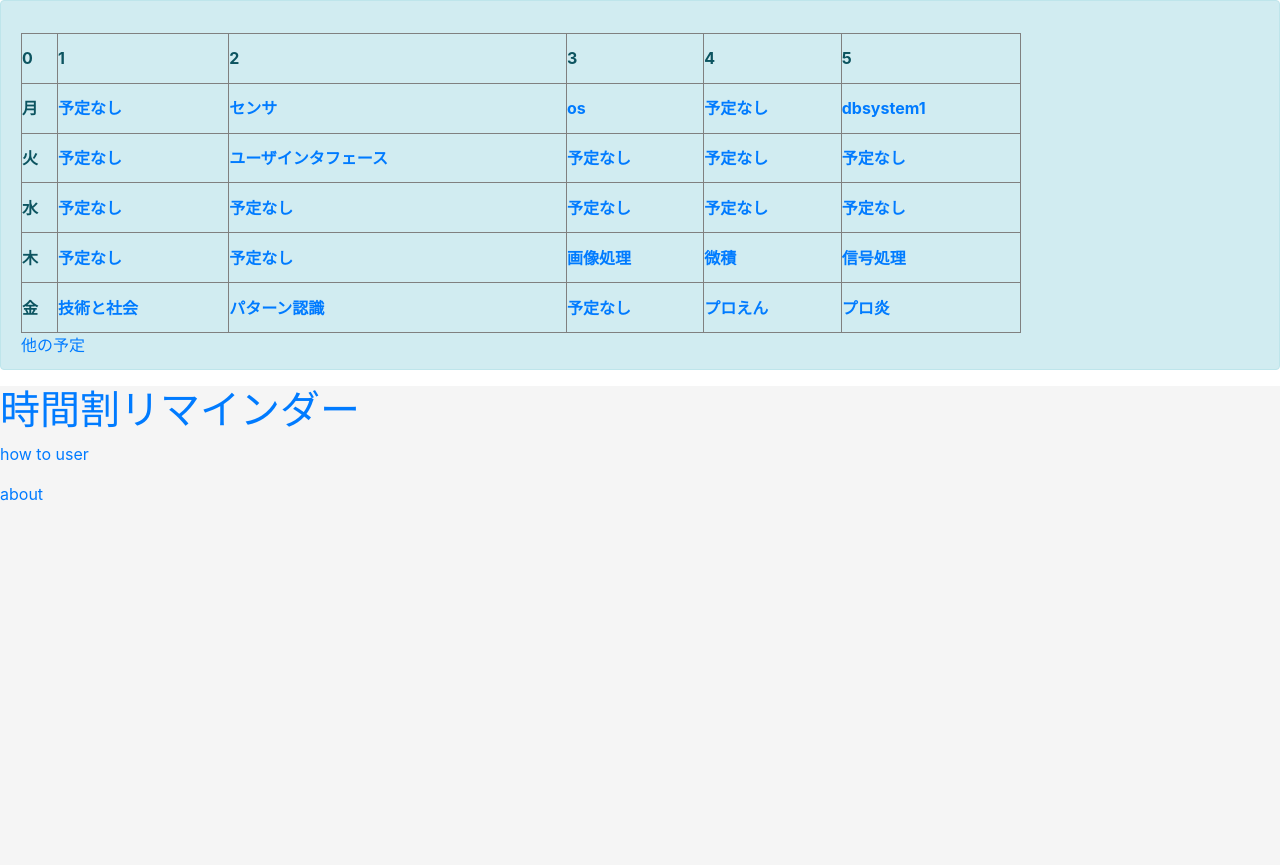
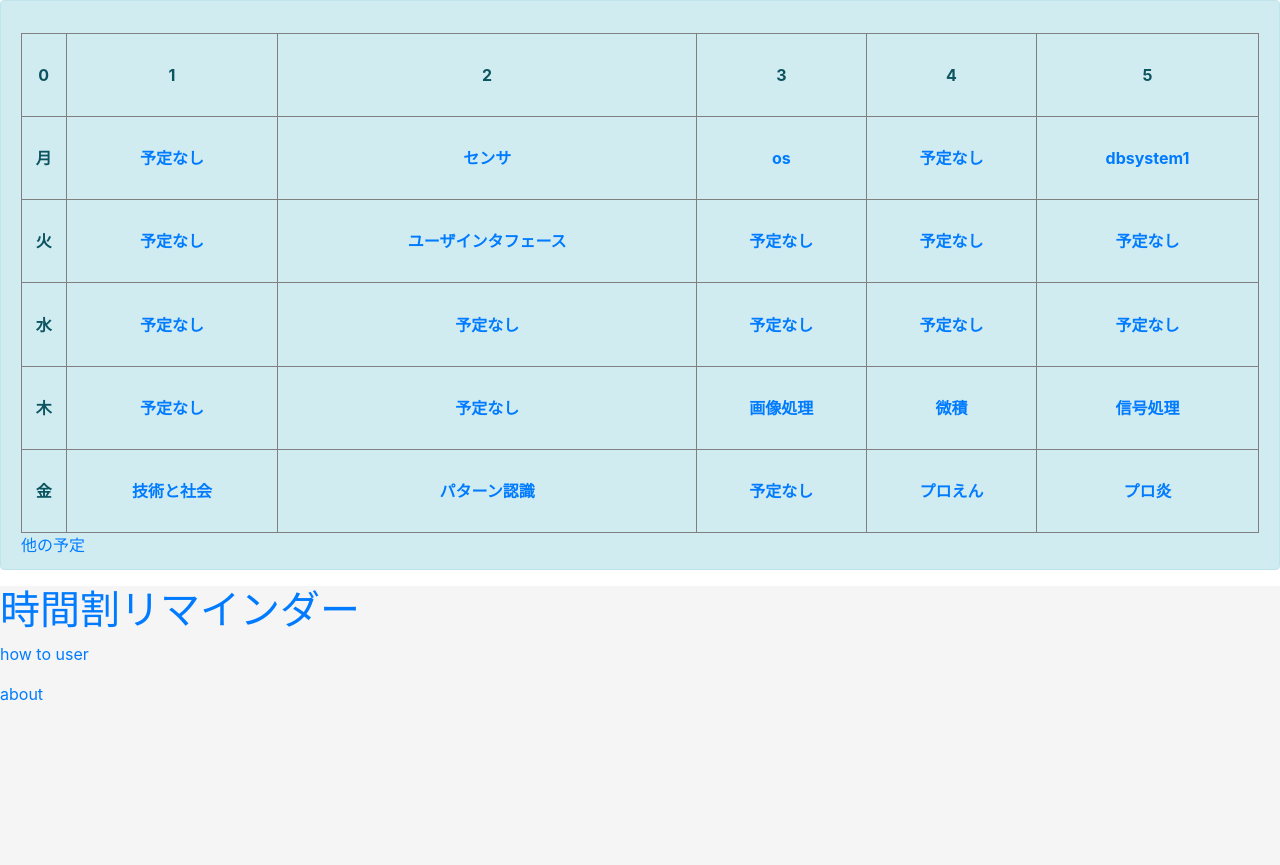
Before and after one commit to N-Eiki/reminder, a Django app: page / in a window 1280 px wide. Shown: the part 80-945 px from the top of the page. Before the commit the page ends 581 px from the top, so only its background shows below. Run offline with Django 3.2, Linux system fonts and the light colour scheme; a user stored in the database is signed in; data comes from the database, SQL or seed files in the repository; lists and menus that the app fills with data are empty; some libraries are stand-ins or nearby versions.

Commit message:
時間割の中央寄せ

```diff
--- a/static/home.css
+++ b/static/home.css
@@ -3,8 +3,8 @@
 }
 
 table{
-    width: 1000px;
-    height: 300px;
+    width: 100%;
+    height: 500px;
 }
 
 .username{
@@ -31,3 +31,7 @@ table{
 .content {
     height: 100%;
 }
+
+.timetableFactor{
+    text-align: center;
+}
--- a/templates/home.html
+++ b/templates/home.html
@@ -33,18 +33,18 @@
         <tr>
             {%with ''|center:6 as range %}
             {%for i in range%}
-            <th>{{forloop.counter0}}</th>
+            <th class="timetableFactor">{{forloop.counter0}}</th>
             {% endfor %}
             {% endwith %}
         </tr>
 
         {% for day in weekdays %}
         <tr>
-            <th>{{day}}</th>
+            <th class="timetableFactor">{{day}}</th>
             {% with ''|center:5 as range %}
             {% for _ in range%}
             {% with forloop.counter as classes %}
-                    <th><a class="classes_box" href="{% url "detail" day classes %}"}>{{ day|make_list:classes|display:alldata }}</a></th>
+                    <th class="timetableFactor"><a class="classes_box" href="{% url "detail" day classes %}"}>{{ day|make_list:classes|display:alldata }}</a></th>
             {% endwith %}
             {% endfor %}
             {% endwith %}
```
